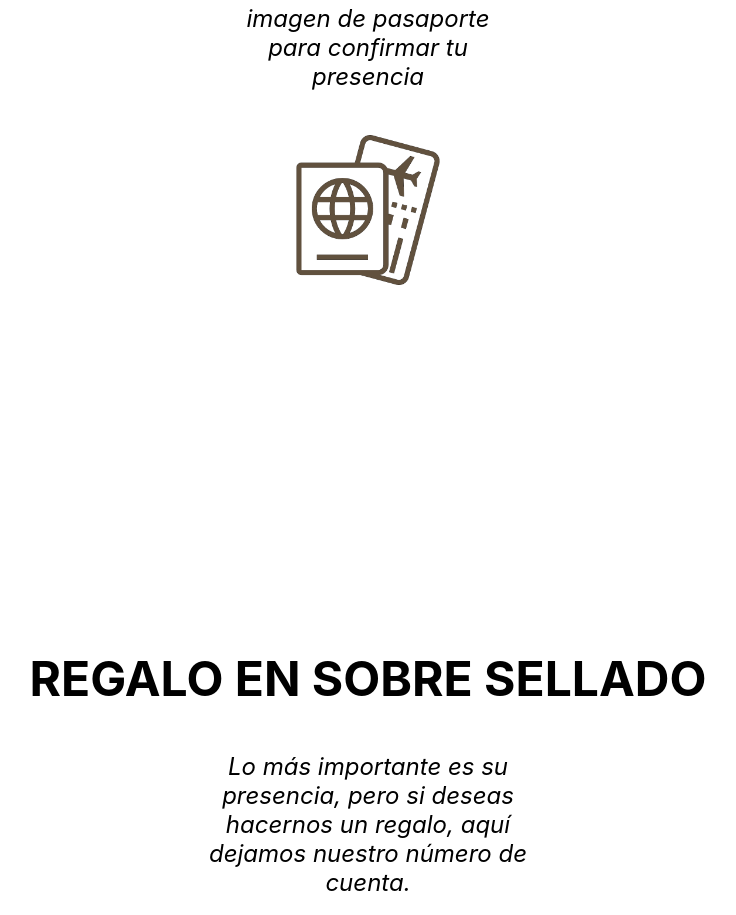
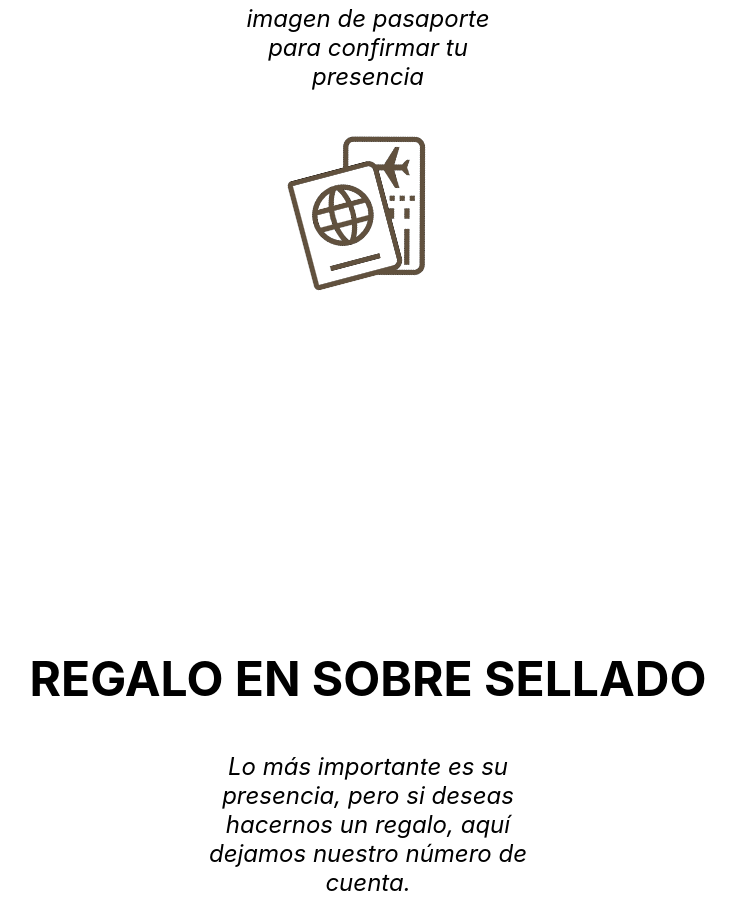
Before and after one commit to CristopherVanegas/BodaNicoleRo, a React (Vite) app in the folder boda_nicole_ro/: page / in a window 1280 px wide. Shown: the part 4105-5020 px from the top of the page, without its empty margins (272-1008 px from the left). Built offline with nearby package versions, Linux system fonts and the light colour scheme; the HTML template or start-up script is replaced by a standard one.

Commit message:
Se añadió animación al botón de confirmar asistencia

```diff
--- a/boda_nicole_ro/src/components/ConfirmAttendance/ConfirmAttendance.module.css
+++ b/boda_nicole_ro/src/components/ConfirmAttendance/ConfirmAttendance.module.css
@@ -49,4 +49,22 @@
   background-color: var(--color-bg-general);
   padding: 0px;
   margin: 0px;
+  animation: rotateImage 2s ease-in-out infinite;
 }
+
+@keyframes rotateImage {
+  0% {
+    transform: rotate(0deg);
+    /* Empieza en la posición original */
+  }
+
+  50% {
+    transform: rotate(-15deg);
+    /* Gira 15 grados a la izquierda */
+  }
+
+  100% {
+    transform: rotate(0deg);
+    /* Vuelve a la posición original */
+  }
+}
```
